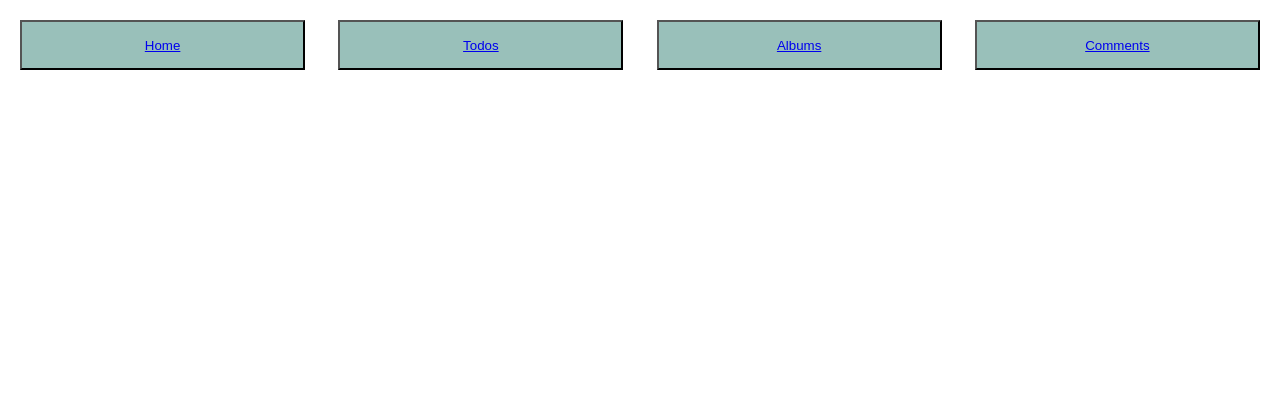
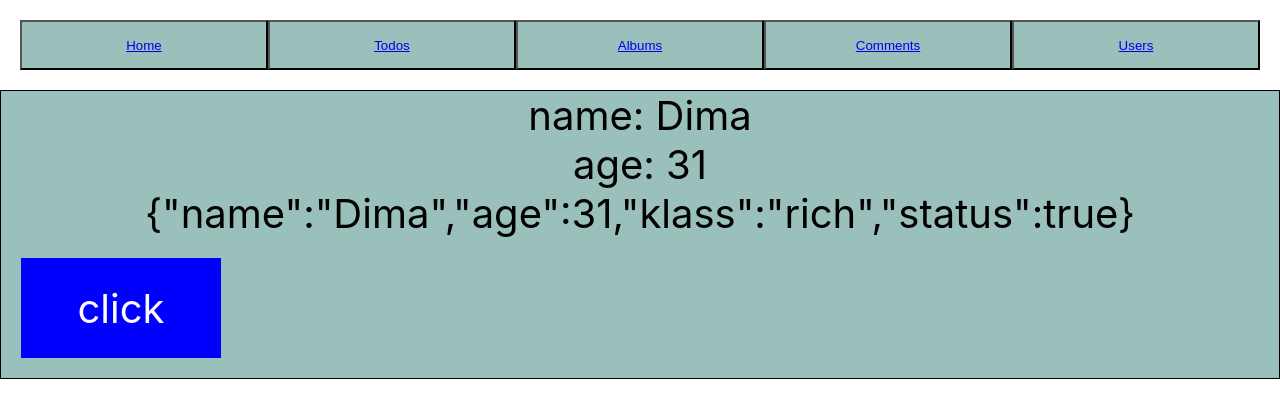
Before and after one commit to Keyn1991/lessons-to-react, a React (Create React App) app: page /users in a window 1280 px wide. Shown: the top 418 px of the page. Built offline with nearby package versions, Linux system fonts and the light colour scheme.

Commit message:
home-work-bonus-context-usecontext

```diff
--- a/src/App.css
+++ b/src/App.css
@@ -22,6 +22,11 @@ background: #99c0ba;
   background: #99c0ba;
 }
 .comments-btn {
+  width: 23%;
+  height: 50px;
+  background: #99c0ba;
+}
+.users-btn {
   width: 23%;
   height: 50px;
   background: #99c0ba;
@@ -74,3 +79,9 @@ background: #99c0ba;
   height: max-content;
 
 }
+.users-block {
+  border: 1px solid;
+  text-align: center;
+  font-size: 40px;
+  left: 400px;
+}
--- a/src/App.js
+++ b/src/App.js
@@ -1,4 +1,4 @@
-import {Routes, Route, Link} from "react-router-dom";
+import {Routes, Route, Link, Navigate} from "react-router-dom";
 import './App.css';
 
 import AlbumsPage from "./pages/Albums/AlbumsPage";
@@ -7,16 +7,21 @@ import {HomePage} from "./layouts/HomePage";
 import TodosPage from "./pages/Todos/TodosPage";
 import PostsPage from "./pages/Posts/PostsPage";
 import PostPage from "./pages/Post/PostPage";
+import {UsersPage} from "./pages/UsersPage/UsersPage";
 function App() {
   return (
 
     <div className="App">
+
+
+
 <div className={'home-page'}>
 
         <button className={'home-btn'}><Link to={'/'}>Home</Link></button>
         <button className={'todos-btn'}><Link to={'todos'}>Todos</Link></button>
         <button className={'albums-btn'}><Link to={'albums'}>Albums</Link></button>
         <button className={'comments-btn'}><Link to={'comments'}>Comments</Link></button>
+    <button className={'users-btn'}><Link to={'users'}>Users</Link></button>
 </div>
 
 
@@ -27,9 +32,12 @@ function App() {
 <Routes>
 
     <Route path={'/'} element={<HomePage/>}/>
+
+    {/*<Route index element={<Navigate to={'HomePage'}/>}/>*/}
+
     <Route path={'todos'} element={<TodosPage/>}/>
     <Route path={'albums'} element={<AlbumsPage/>}/>
-
+    <Route path={'users'} element={<UsersPage/>}/>
 
 
     <Route path={'comments'} element={<ComentsPage/>}>
--- a/src/index.js
+++ b/src/index.js
@@ -1,15 +1,19 @@
-import React from 'react';
+import React, {createContext} from 'react';
 import ReactDOM from 'react-dom/client';
 import './index.css';
 import App from './App';
 import {BrowserRouter} from "react-router-dom";
 
 
+export const MyContext = createContext(null)
+
 const root = ReactDOM.createRoot(document.getElementById('root'));
 root.render(
-<BrowserRouter>
-    <App />
-</BrowserRouter>
 
 
+    <MyContext.Provider value={{name: 'Dima', age: 31}}>
+        <BrowserRouter>
+    <App/>
+        </BrowserRouter>
+    </MyContext.Provider>
 );
--- /dev/null
+++ b/src/pages/Button/Button.js
@@ -0,0 +1,13 @@
+import React from 'react';
+import css from './Button.module.css'
+const Button = ({children, click, ...props}) => {
+    return (
+        <div className={css.Button} onClick={click} {...props}>
+
+
+            {children}
+        </div>
+    );
+};
+
+export {Button};
--- /dev/null
+++ b/src/pages/Button/Button.module.css
@@ -0,0 +1,17 @@
+
+.Button {
+    display: flex;
+    justify-content: center;
+    align-items: center;
+    background-color: blue;
+    color: snow;
+    height: 100px;
+    width: 200px;
+    margin: 20px;
+}
+
+.Button:hover{
+    background-color: aqua;
+    color: black;
+    cursor: pointer;
+}
--- /dev/null
+++ b/src/pages/UsersPage/UsersPage.js
@@ -0,0 +1,27 @@
+import React, {useContext} from 'react';
+import {MyContext} from "../../index";
+import {Button} from "../Button/Button";
+
+
+const UsersPage = () => {
+    const context = useContext(MyContext);
+    context.klass = 'rich';
+    Object.assign(context, {status:true})
+    // delete context.klass
+
+    return (
+        <div className={'users-block'}>
+            <div>name: {context.name}</div>
+            <div>age: {context.age}</div>
+
+            {JSON.stringify(context)}
+
+            <div>
+                <Button click={()=> console.log('Click from Button')}>click</Button>
+            </div>
+
+        </div>
+    );
+};
+
+export  {UsersPage};
```
Also changed, not shown: src/pages/UserPage/UserPage.js (added).
